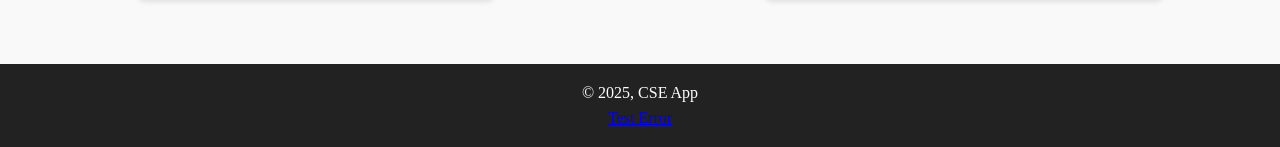
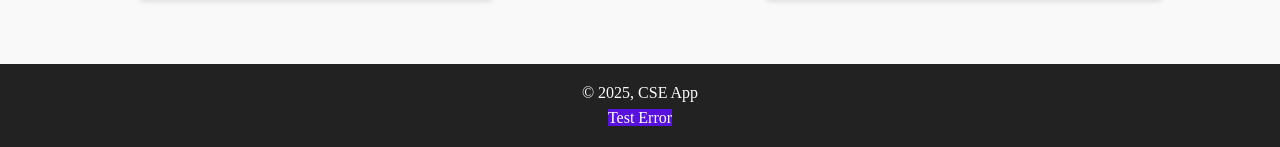
Before and after one commit to kojoankomah/cse340, a Node server app: page / in a window 1280 px wide. Shown: the part 828-975 px from the top of the page. Run offline with Node 20, Linux system fonts and the light colour scheme; data that the repository does not hold is empty; some libraries are stand-ins or nearby versions; some web fonts are replaced.

Commit message:
contrast fixed

```diff
--- a/public/css/styles.css
+++ b/public/css/styles.css
@@ -181,7 +181,11 @@ footer {
   margin-top: 2rem;
 }
 
-
+footer a{
+  text-decoration: none;
+  background-color: #5911DF;
+  color: #ffff;
+}
 /* Error page style */
 
 .error-page {
```
